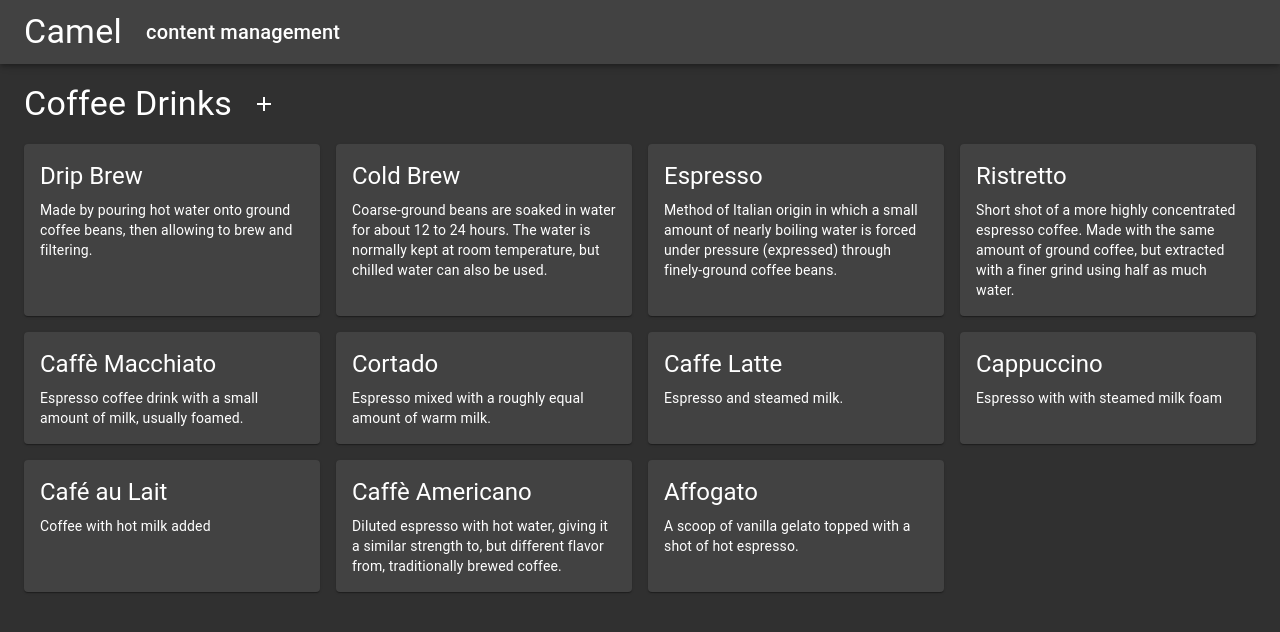
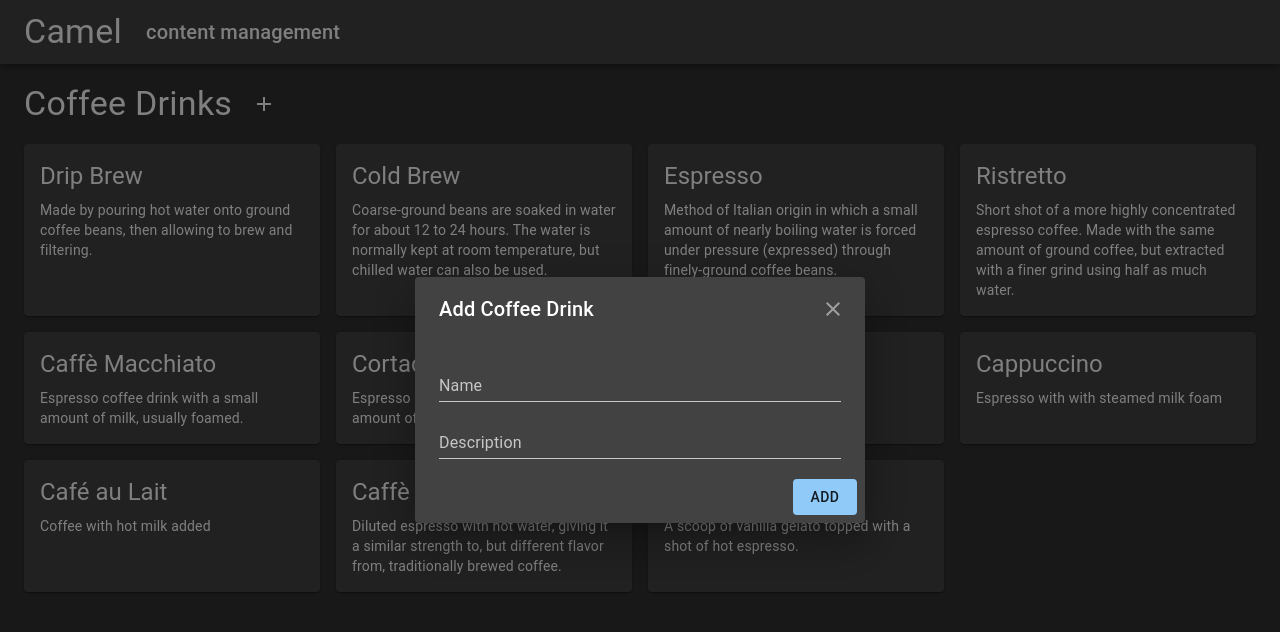
Before and after one commit to matanshavit/camel, a React (Create React App) app in the folder client/: page / in a window 1280 px wide. Both pictures are taken after a click on the button 264 px from the left and 104 px from the top of the page. Shown: the top 632 px of the page. Built offline with nearby package versions, Linux system fonts and the light colour scheme.

Commit message:
appearence of add coffee drink dialog

```diff
--- a/client/src/App.tsx
+++ b/client/src/App.tsx
@@ -1,5 +1,6 @@
 import { CssBaseline } from "@material-ui/core";
 import { createMuiTheme, ThemeProvider } from "@material-ui/core/styles";
+import { blue, pink } from "@material-ui/core/colors";
 
 import CoffeeDrinksPage from "./pages/CoffeeDrinksPage";
 import CoffeeDrinksContextProvider from "./contexts/CoffeeDrinksContext/Provider";
@@ -7,6 +8,12 @@ import CoffeeDrinksContextProvider from "./contexts/CoffeeDrinksContext/Provider
 const darkTheme = createMuiTheme({
   palette: {
     type: "dark",
+    primary: {
+      main: blue[200],
+    },
+    secondary: {
+      main: pink[200],
+    },
   },
 });
 
--- /dev/null
+++ b/client/src/components/AddCoffeeDrinkDialog.tsx
@@ -0,0 +1,66 @@
+import {
+  Dialog,
+  DialogTitle,
+  DialogContent,
+  DialogActions,
+  Button,
+  IconButton,
+  makeStyles,
+} from "@material-ui/core";
+import { Close as CloseIcon } from "@material-ui/icons";
+
+import CoffeeDrinkForm from "./CoffeeDrinkForm";
+
+const useStyles = makeStyles((theme) => ({
+  closeButton: {
+    position: "absolute",
+    right: theme.spacing(1),
+    top: theme.spacing(1),
+    color: theme.palette.grey[500],
+  },
+}));
+
+interface AddCoffeeDrinkDialogProps {
+  open: boolean;
+  handleClose: React.MouseEventHandler;
+}
+
+const AddCoffeeDrinkDialog = ({
+  open,
+  handleClose,
+}: AddCoffeeDrinkDialogProps) => {
+  const classes = useStyles();
+  return (
+    <Dialog
+      open={open}
+      onClose={handleClose}
+      aria-labelledby="add-coffee-drink-dialog-title"
+    >
+      <DialogTitle id="add-coffee-drink-dialog-title">
+        Add Coffee Drink
+        <IconButton
+          aria-label="close"
+          className={classes.closeButton}
+          onClick={handleClose}
+        >
+          <CloseIcon />
+        </IconButton>
+      </DialogTitle>
+      <DialogContent>
+        <CoffeeDrinkForm />
+      </DialogContent>
+      <DialogActions>
+        <Button
+          onClick={handleClose}
+          variant="contained"
+          color="primary"
+          disableElevation
+        >
+          Add
+        </Button>
+      </DialogActions>
+    </Dialog>
+  );
+};
+
+export default AddCoffeeDrinkDialog;
--- /dev/null
+++ b/client/src/components/CoffeeDrinkForm.tsx
@@ -0,0 +1,19 @@
+import { TextField } from "@material-ui/core";
+
+const CoffeeDrinkForm = () => {
+  return (
+    <>
+      <TextField id="name" label="Name" type="text" fullWidth margin="dense" />
+      <TextField
+        id="description"
+        label="Description"
+        type="text"
+        fullWidth
+        multiline
+        margin="dense"
+      />
+    </>
+  );
+};
+
+export default CoffeeDrinkForm;
--- a/client/src/pages/CoffeeDrinksPage.tsx
+++ b/client/src/pages/CoffeeDrinksPage.tsx
@@ -1,4 +1,4 @@
-import { useContext } from "react";
+import { useContext, useState, useCallback } from "react";
 import {
   Grid,
   Card,
@@ -10,10 +10,11 @@ import {
 } from "@material-ui/core";
 import { Add as AddIcon } from "@material-ui/icons";
 
+import CoffeeDrinksContext from "../contexts/CoffeeDrinksContext";
 import PageLayout from "./PageLayout";
 import PageGrid from "../components/PageGrid";
 import PageGridItem from "../components/PageGridItem";
-import CoffeeDrinksContext from "../contexts/CoffeeDrinksContext";
+import AddCoffeeDrinkDialog from "../components/AddCoffeeDrinkDialog";
 import type CoffeeDrink from "../types/CoffeeDrink";
 
 const useStyles = makeStyles((theme) => ({
@@ -33,9 +34,10 @@ const useStyles = makeStyles((theme) => ({
 
 interface PageTitleBarProps {
   children: React.ReactNode;
+  handleClickAdd: React.MouseEventHandler;
 }
 
-const PageTitleBar = ({ children }: PageTitleBarProps) => {
+const PageTitleBar = ({ children, handleClickAdd }: PageTitleBarProps) => {
   const classes = useStyles();
 
   return (
@@ -46,7 +48,7 @@ const PageTitleBar = ({ children }: PageTitleBarProps) => {
         </Typography>
       </Grid>
       <Grid item>
-        <IconButton aria-label="add">
+        <IconButton aria-label="add" onClick={handleClickAdd}>
           <AddIcon />
         </IconButton>
       </Grid>
@@ -75,15 +77,35 @@ const ListGridCard = ({ name, description }: CoffeeDrink) => {
 
 const CoffeeDrinksPage = () => {
   const { coffeeDrinks } = useContext(CoffeeDrinksContext);
+
+  const [addDialoglOpen, setAddDialogOpen] = useState(false);
+
+  const openAddDialog = useCallback(() => {
+    setAddDialogOpen(true);
+  }, [setAddDialogOpen]);
+
+  const closeAddDialog = useCallback(() => {
+    setAddDialogOpen(false);
+  }, [setAddDialogOpen]);
+
   return (
+    <>
       <PageLayout>
-      <PageTitleBar>Coffee Drinks</PageTitleBar>
+        <PageTitleBar handleClickAdd={openAddDialog}>
+          Coffee Drinks
+        </PageTitleBar>
         <PageGrid spacing={2}>
           {coffeeDrinks.map((coffeeDrink) => (
             <ListGridCard {...coffeeDrink} />
           ))}
         </PageGrid>
       </PageLayout>
+
+      <AddCoffeeDrinkDialog
+        open={addDialoglOpen}
+        handleClose={closeAddDialog}
+      />
+    </>
   );
 };
 
```
Lines whose indentation alone changed are shown as unchanged.
